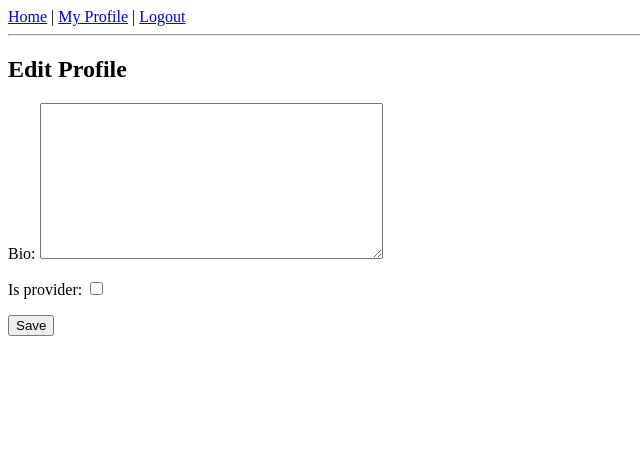
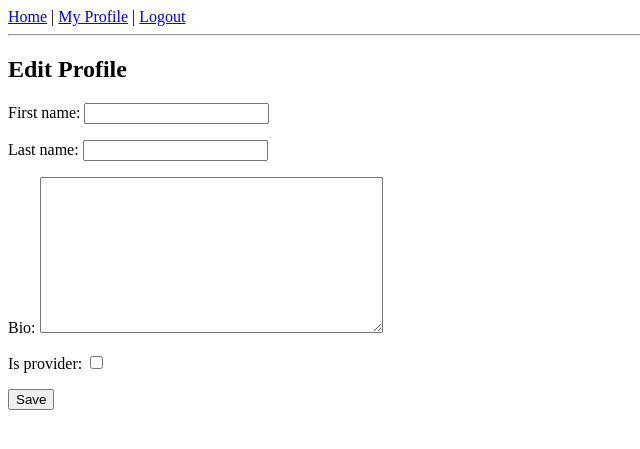
Before and after one commit to amiravalbaker/skillshop, a Django app: page /profile/edit/ in a window 1280 px wide. Shown: the top 449 px of the page, without its empty margins (0-640 px from the left). Run offline with Django 4.2, Linux system fonts and the light colour scheme; the visitor is signed in with stand-in values (Sample User, id 1).

Commit message:
added display name to profile model

```diff
--- a/skills/forms.py
+++ b/skills/forms.py
@@ -14,7 +14,7 @@ class SignUpForm(UserCreationForm):
 class ProfileForm(forms.ModelForm):
     class Meta:
         model = Profile
-        fields = ["bio", "is_provider"]
+        fields = ["first_name", "last_name","bio", "is_provider"]
 
 NEW_SKILL_VALUE = "__new__"
 
--- a/skills/models.py
+++ b/skills/models.py
@@ -5,11 +5,18 @@ from django.contrib.auth.models import User
 # Create your models here.
 class Profile(models.Model):
     user = models.OneToOneField(User, on_delete=models.CASCADE)
+    first_name = models.CharField(max_length=150, blank=True)
+    last_name = models.CharField(max_length=150, blank=True)
     bio = models.TextField(blank=True)
     is_provider =models.BooleanField(default=False)
     #profile_image = CloudinaryField('image',default='placeholder')
 
     def __str__(self):
+        return self.user.username
+
+    def display_name(self):
+        if self.first_name or self.last_name:
+            return f"{self.first_name} {self.last_name}".strip()
         return self.user.username
 
 class Skill(models.Model):
```
Also changed, not shown: skills/templates/skills/home.html (+6 -6 lines), skills/templates/skills/login.html (deleted, +0 -11 lines), skills/templates/skills/signup.html (deleted, +0 -11 lines), skills/migrations/0004_profile_first_name_profile_last_name.py (added).
